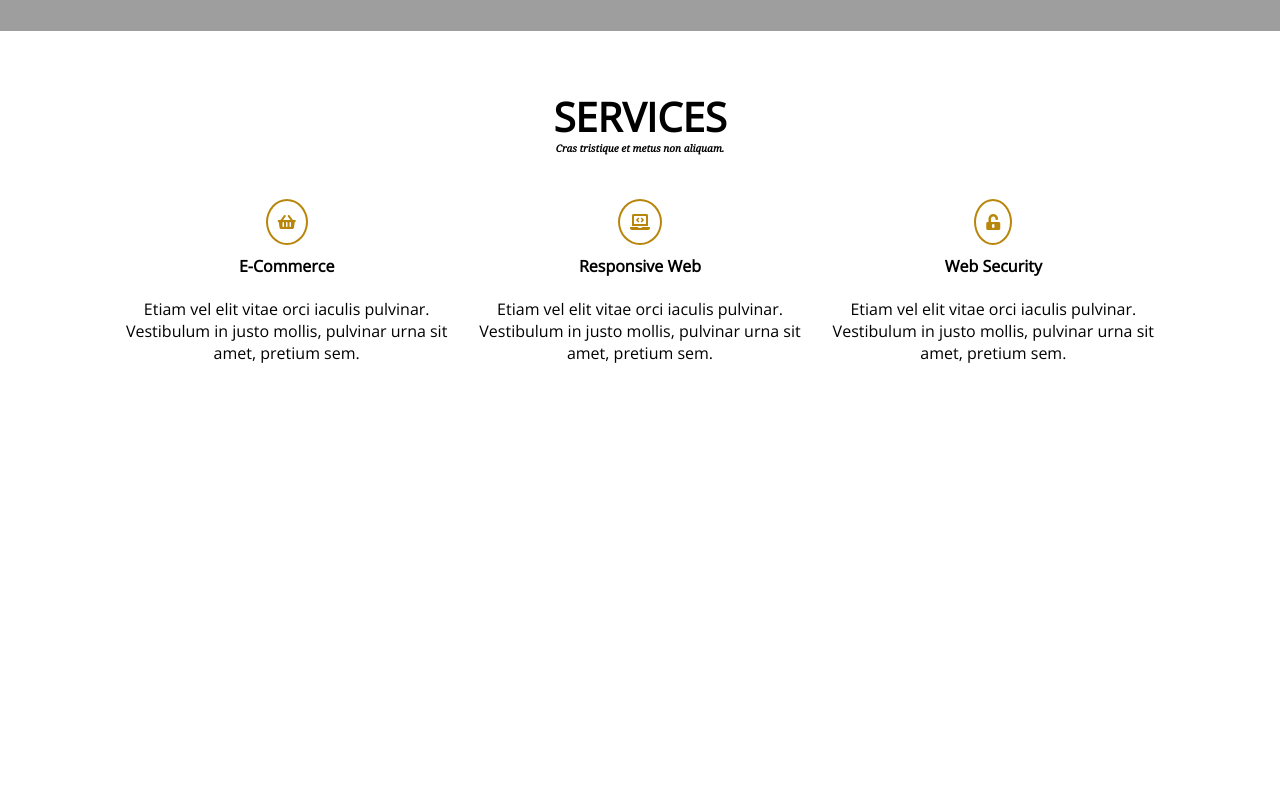
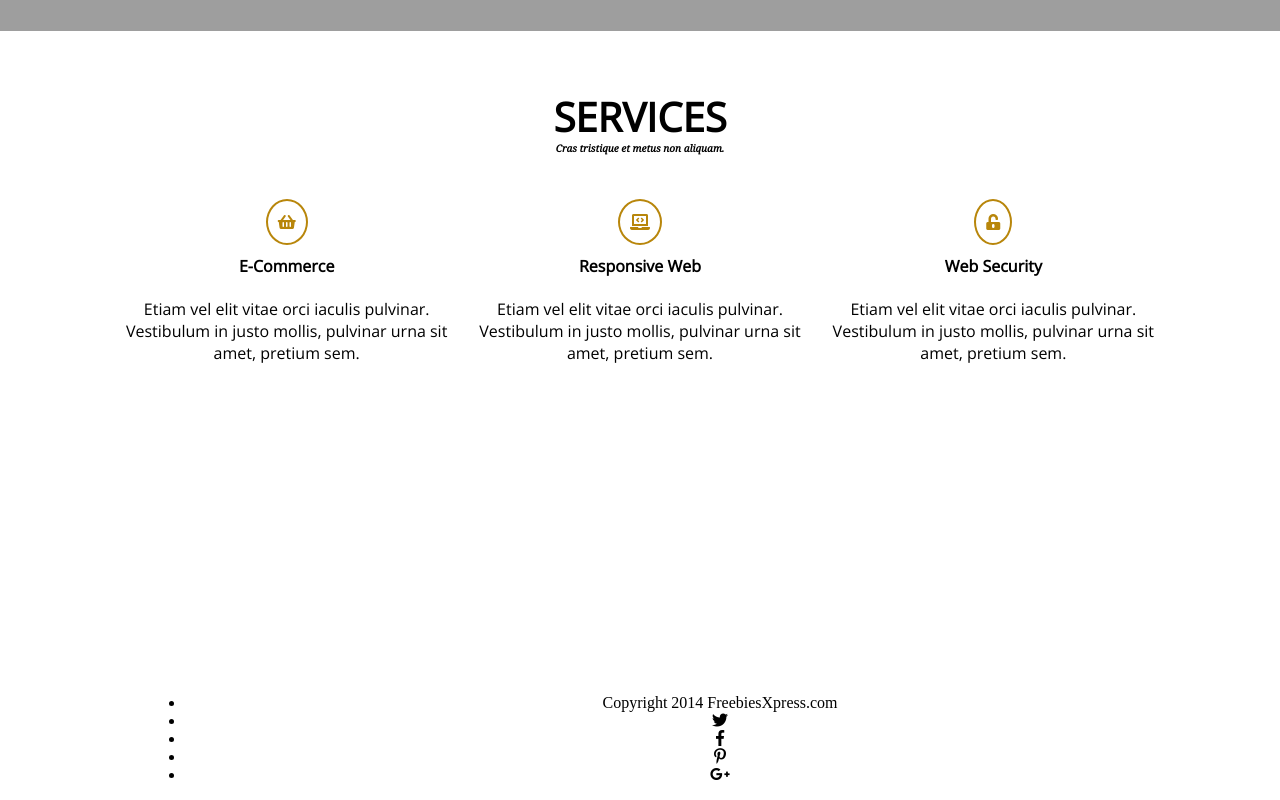
Before and after one commit to KamilaKodilla/landing-page, a website: page index.html in a window 1280 px wide. Shown: the part 769-1569 px from the top of the page. Before the commit the page ends 1447 px from the top, so only its background shows below. Drawn offline with nearby package versions, Linux system fonts and the light colour scheme; grey boxes are pictures that could not be loaded.

Commit message:
Add html for footer

```diff
--- a/index.html
+++ b/index.html
@@ -64,7 +64,17 @@
             </div>
         </secition>
         <section class="Portfolio"></section>
-        <section class="footer"></section>
+        <section class="footer">
+            <div class="container">
+                <ul>
+                    <li>Copyright 2014 FreebiesXpress.com</li>
+                    <li><i class="fab fa-twitter"></i></li>
+                    <li><i class="fab fa-facebook-f"></i></li>
+                    <li><i class="fab fa-pinterest-p"></i></li>
+                    <li><i class="fab fa-google-plus-g"></i></li>
+                </ul>
+            </div>
+        </section>
     </body>
 
 </html>
```
